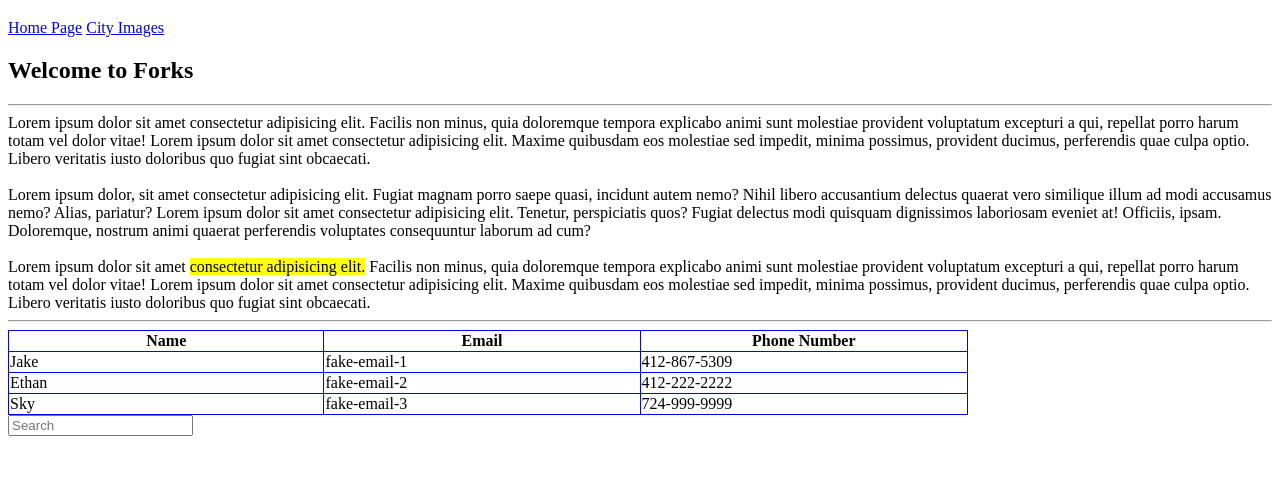
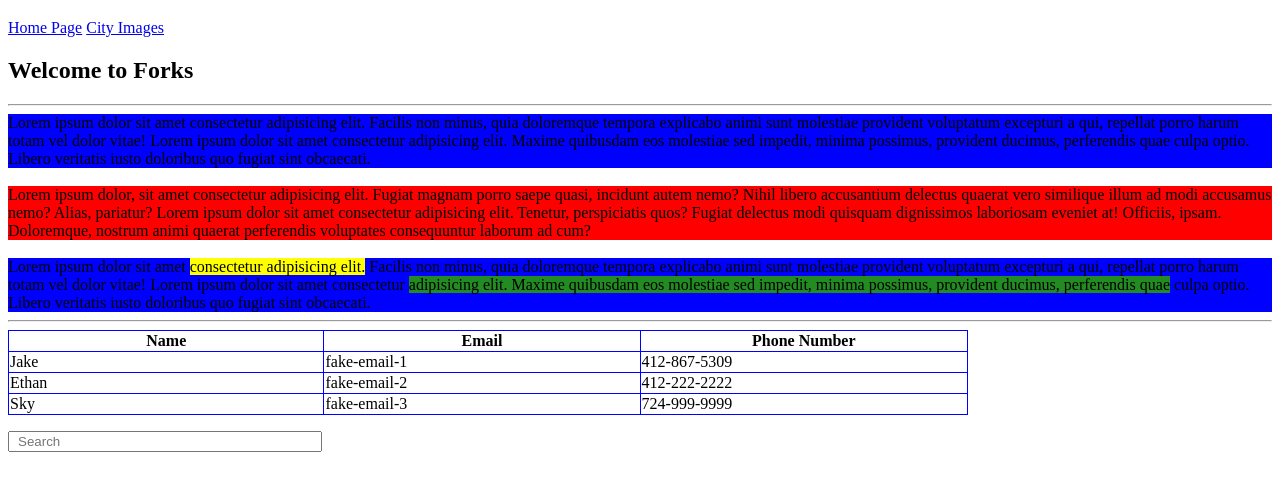
Before and after one commit to jacobdefalco/1-b, a plain HTML site: page index.html in a window 1280 px wide. Shown: the part 61-552 px from the top of the page. Drawn offline with Linux system fonts and the light colour scheme.

Commit message:
updated style

```diff
--- a/css/styles.css
+++ b/css/styles.css
@@ -8,3 +8,25 @@ table, th, td{
   border-collapse: collapse;
   width: 960px;
 }
+
+div.secondpara {
+  background-color: red;
+}
+
+div {
+  background-color: blue;
+}
+
+.third-para-span {
+  background-color: forestgreen;
+}
+
+.search-bar {
+  width: 300px;
+  margin-top: 16px;
+  padding-left: 8px;
+}
+
+a:visited {
+  color: green;
+}
```
